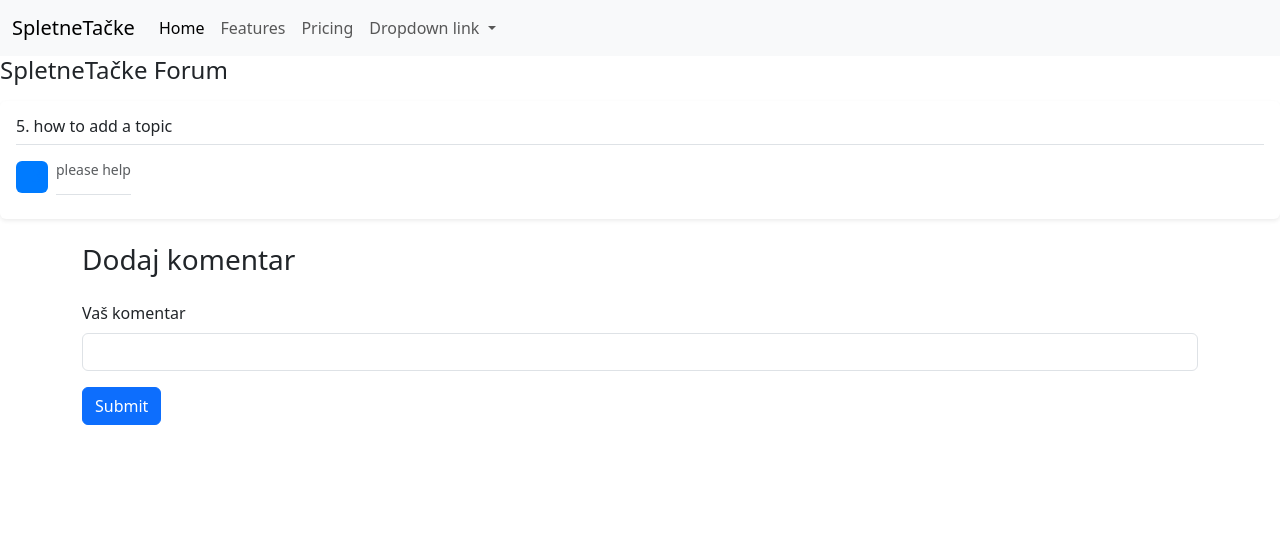
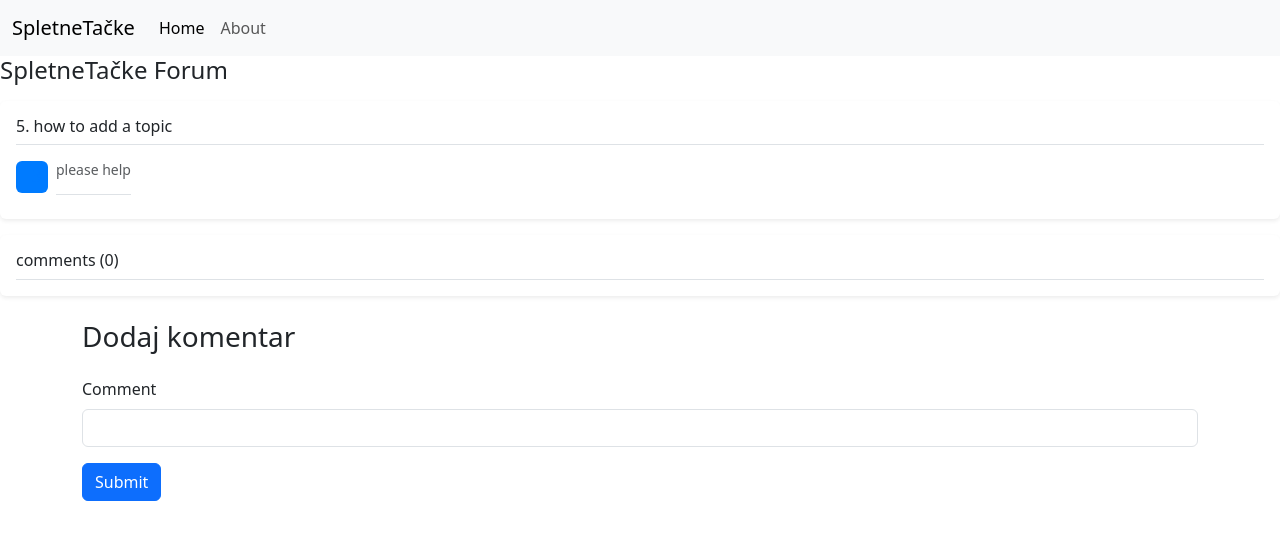
Before and after one commit to Arovalk/Zakljucna, a Flask app: page /topic/5 in a window 1280 px wide. Shown: the top 540 px of the page. Run offline with Flask 3, Linux system fonts and the light colour scheme.

Commit message:
Ogrodni forumsi narejeni

```diff
--- a/Forums/main.py
+++ b/Forums/main.py
@@ -16,7 +16,7 @@ class Topic(db.Model):
 
 class Comment(db.Model):
     id: Mapped[int] = mapped_column(primary_key=True)
-    text: Mapped[str] = mapped_column(unique=True)
+    text: Mapped[str]
     topicId: Mapped[str]
 
 with app.app_context():
@@ -54,10 +54,10 @@ def topic(id):
     # prikaži razpravo
     topic = db.get_or_404(Topic, id)
     comments = Comment.query.filter_by(topicId=id).all()
-    print(comments)
-    for comment in comments:
-        print(comment)
-    return render_template("topic.html", topic=topic)
+#    print(comments)
+#    for comment in comments:
+#        print(comment)
+    return render_template("topic.html", topic=topic, comments=comments)
 
 
 app.run(debug=True)
--- a/Forums/templates/topic.html
+++ b/Forums/templates/topic.html
@@ -9,30 +9,20 @@
   <body>
     <nav class="navbar navbar-expand-lg bg-body-tertiary">
         <div class="container-fluid">
-          <a class="navbar-brand" href="#">SpletneTačke</a>
+          <a class="navbar-brand" href="/">SpletneTačke</a>
           <button class="navbar-toggler" type="button" data-bs-toggle="collapse" data-bs-target="#navbarNavDropdown" aria-controls="navbarNavDropdown" aria-expanded="false" aria-label="Toggle navigation">
             <span class="navbar-toggler-icon"></span>
           </button>
           <div class="collapse navbar-collapse" id="navbarNavDropdown">
             <ul class="navbar-nav">
               <li class="nav-item">
-                <a class="nav-link active" aria-current="page" href="#">Home</a>
+                <a class="nav-link active" aria-current="page" href="/">Home</a>
               </li>
               <li class="nav-item">
-                <a class="nav-link" href="#">Features</a>
+                <a class="nav-link" href="#">About</a>
               </li>
-              <li class="nav-item">
-                <a class="nav-link" href="#">Pricing</a>
-              </li>
-              <li class="nav-item dropdown">
-                <a class="nav-link dropdown-toggle" href="#" role="button" data-bs-toggle="dropdown" aria-expanded="false">
-                  Dropdown link
-                </a>
-                <ul class="dropdown-menu">
-                  <li><a class="dropdown-item" href="#">Action</a></li>
-                  <li><a class="dropdown-item" href="#">Another action</a></li>
-                  <li><a class="dropdown-item" href="#">Something else here</a></li>
-                </ul>
+
+
               </li>
             </ul>
           </div>
@@ -58,12 +48,38 @@
 
       </div>
 
+
+
+      <div class="my-3 p-3 bg-body rounded shadow-sm">
+        <h6 class="border-bottom pb-2 mb-0">comments ({{comments | length}})</h6>
+
+        {% for comment in comments %}
+
+        <div class="d-flex text-muted pt-3">
+          <svg class="bd-placeholder-img flex-shrink-0 me-2 rounded" width="32" height="32" xmlns="http://www.w3.org/2000/svg" role="img" aria-label="Placeholder: 32x32" preserveAspectRatio="xMidYMid slice" focusable="false"><title>Placeholder</title><rect width="100%" height="100%" fill="#007bff"></rect><text x="50%" y="50%" fill="#007bff" dy=".3em">32x32</text></svg>
+
+          <div class="pb-3 mb-0 small lh-sm border-bottom w-100">
+            <div class="d-flex justify-content-between">
+              <strong class="text-gray-dark">@anonymous</strong>
+              <a href="#">Follow</a>
+            </div>
+            <span class="">{{comment.text}}</span>
+          </div>
+        </div>
+
+        {% endfor %}
+      </div>
+
+
+
+
+
       <div class="container">
         <h1 class="fs-3 text my-4">Dodaj komentar</h1>
-        <form accept="/topic{{topic.id}}" method="post">
+        <form accept="/topic/{{topic.id}}" method="post">
             <div class="mb-3">
-                <label for="title" class="form-label">Vaš komentar</label>
-                <input type="text" name="comment" class="form-control" id="comment" aria-describedby="emailHelp" required>
+                <label for="title" class="form-label">Comment</label>
+                <input type="text" name="comment" class="form-control" id="comment" aria-describedby="emailHelp" >
               </div>
 
 
```
Also changed, not shown: Forums/templates/index.html (+5 -15 lines), instance/project.db.
